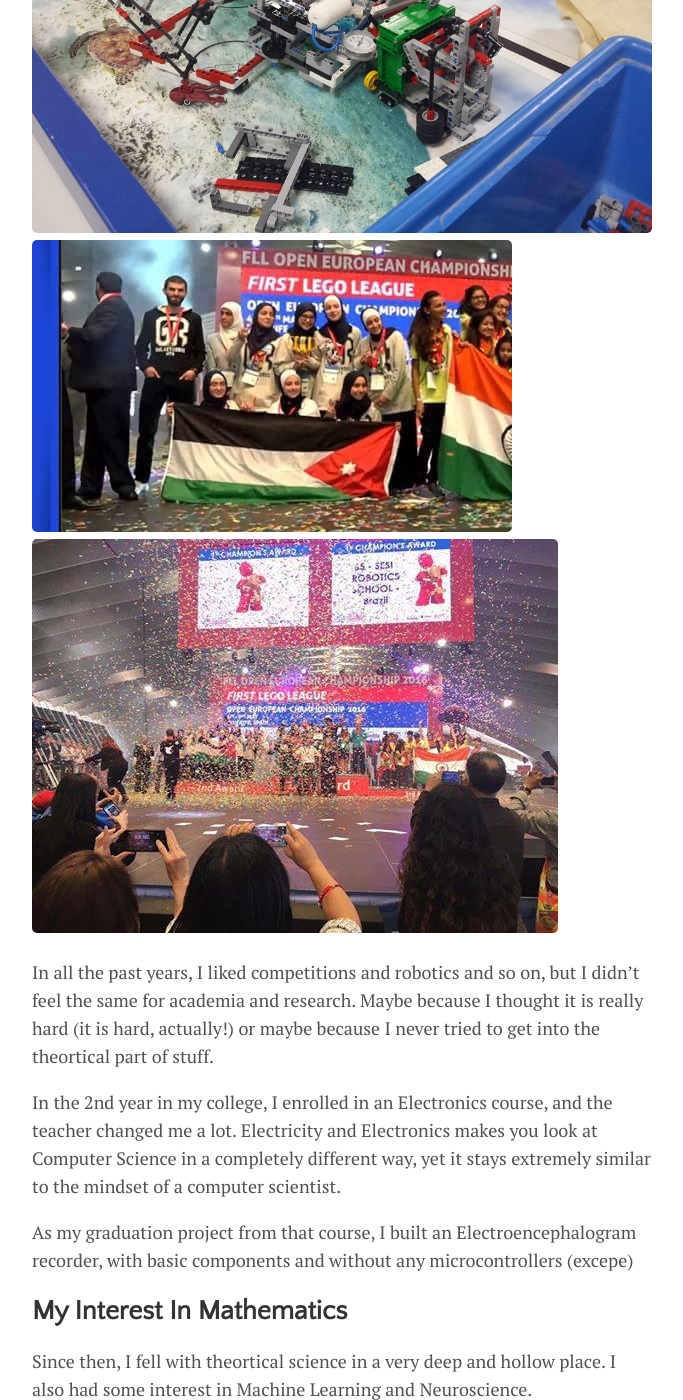
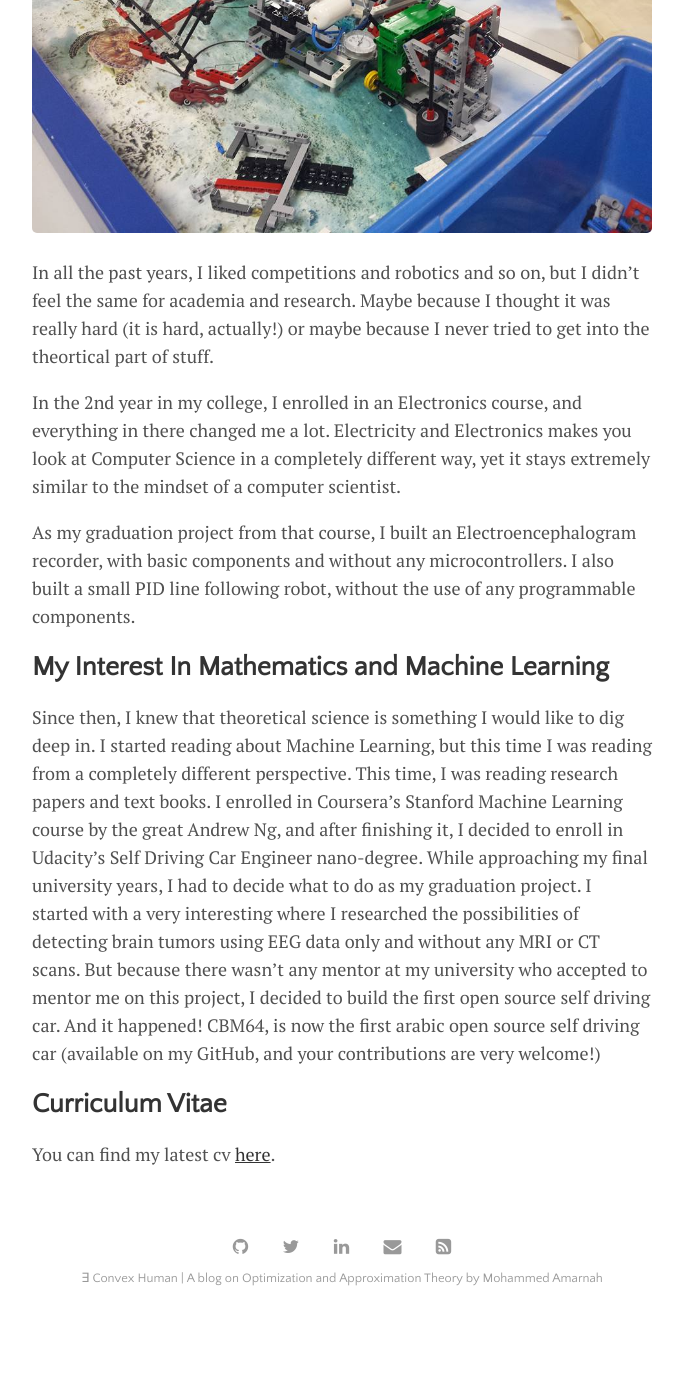
Before and after one commit to mohammedamarnah/mohammedamarnah.github.io, a Jekyll site: the page built from menu/about.md, in a window 1280 px wide and 1400 px high, scrolled down 1149 px. Shown: the whole window, without its empty margins (298-981 px from the left). Built offline with Jekyll 4.4.1, drawn with Linux system fonts in a browser that asks for light colours; after the commit the page ends 2473 px from its top, so only the background shows below that.

Commit message:
Edit about.md

```diff
--- a/menu/about.md
+++ b/menu/about.md
@@ -11,15 +11,17 @@
 After that and in my final school years and while moving from school to university, I participated in several science fairs and competitions. One of the most interesting experiences, were the First Lego League Robotics Championship. It started in my 11th grade. We won the programming award, locally and regionally, 3 consecutive times, and 5 times overall. In my first undergraduate year, I became a coach for my high school's FLL team. We won the 2nd place Champion's award locally in Jordan, regioanlly in Lebanon, and internationally in Tenerife, Spain.
 
 ![](../assets/img/robotics1.jpg)
-![](../assets/img/robotics2.jpg)
-![](../assets/img/robotics3.jpg)
 
-In all the past years, I liked competitions and robotics and so on, but I didn't feel the same for academia and research. Maybe because I thought it is really hard (it is hard, actually!) or maybe because I never tried to get into the theortical part of stuff.
+In all the past years, I liked competitions and robotics and so on, but I didn't feel the same for academia and research. Maybe because I thought it was really hard (it is hard, actually!) or maybe because I never tried to get into the theortical part of stuff.
 
-In the 2nd year in my college, I enrolled in an Electronics course, and the teacher changed me a lot. Electricity and Electronics makes you look at Computer Science in a completely different way, yet it stays extremely similar to the mindset of a computer scientist.
+In the 2nd year in my college, I enrolled in an Electronics course, and everything in there changed me a lot. Electricity and Electronics makes you look at Computer Science in a completely different way, yet it stays extremely similar to the mindset of a computer scientist.
 
-As my graduation project from that course, I built an Electroencephalogram recorder, with basic components and without any microcontrollers (excepe)
+As my graduation project from that course, I built an Electroencephalogram recorder, with basic components and without any microcontrollers. I also built a small PID line following robot, without the use of any programmable components.
 
-## My Interest In Mathematics
+## My Interest In Mathematics and Machine Learning
 
-Since then, I fell with theortical science in a very deep and hollow place. I also had some interest in Machine Learning and Neuroscience.
+Since then, I knew that theoretical science is something I would like to dig deep in. I started reading about Machine Learning, but this time I was reading from a completely different perspective. This time, I was reading research papers and text books. I enrolled in Coursera’s Stanford Machine Learning course by the great Andrew Ng, and after finishing it, I decided to enroll in Udacity’s Self Driving Car Engineer nano-degree.
+While approaching my final university years, I had to decide what to do as my graduation project. I started with a very interesting where I researched the possibilities of detecting brain tumors using EEG data only and without any MRI or CT scans. But because there wasn’t any mentor at my university who accepted to mentor me on this project, I decided to build the first open source self driving car. And it happened! CBM64, is now the first arabic open source self driving car (available on my GitHub, and your contributions are very welcome!)
+
+## Curriculum Vitae
+You can find my latest cv [here]().
```
